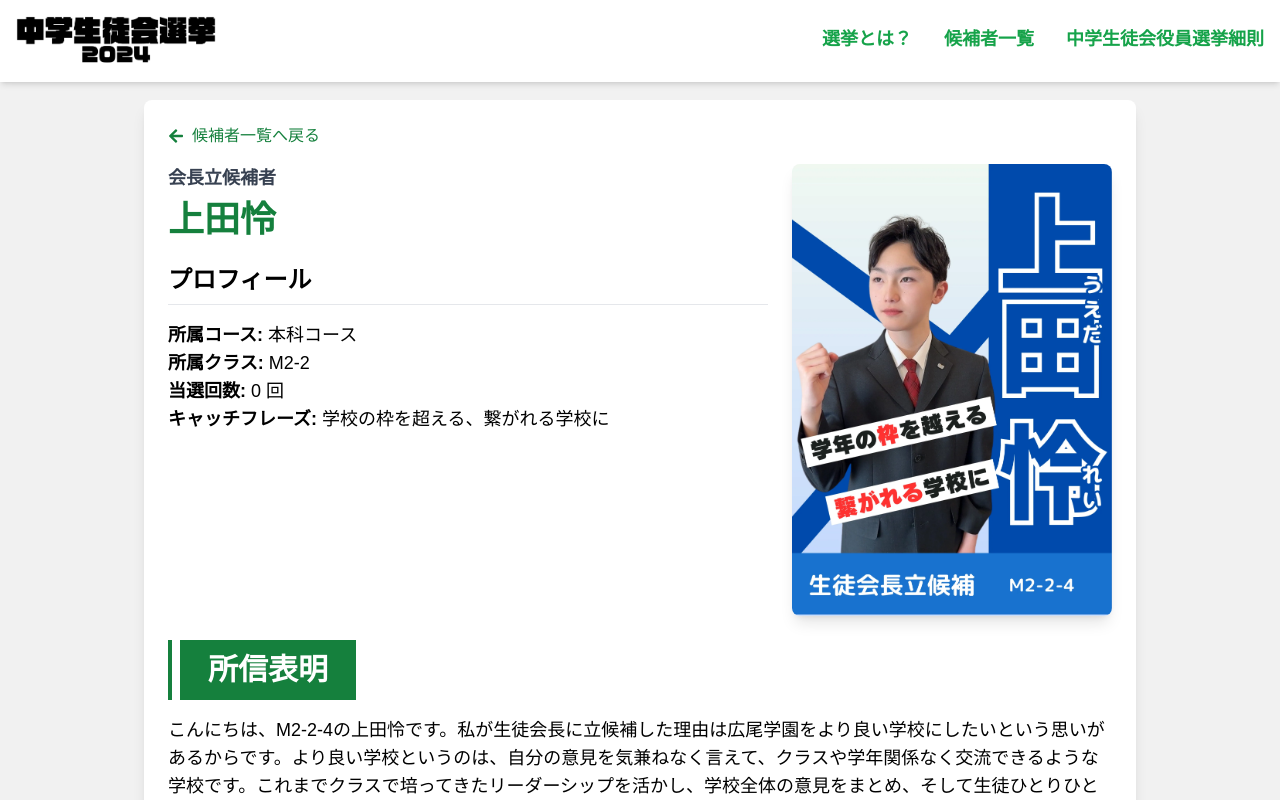
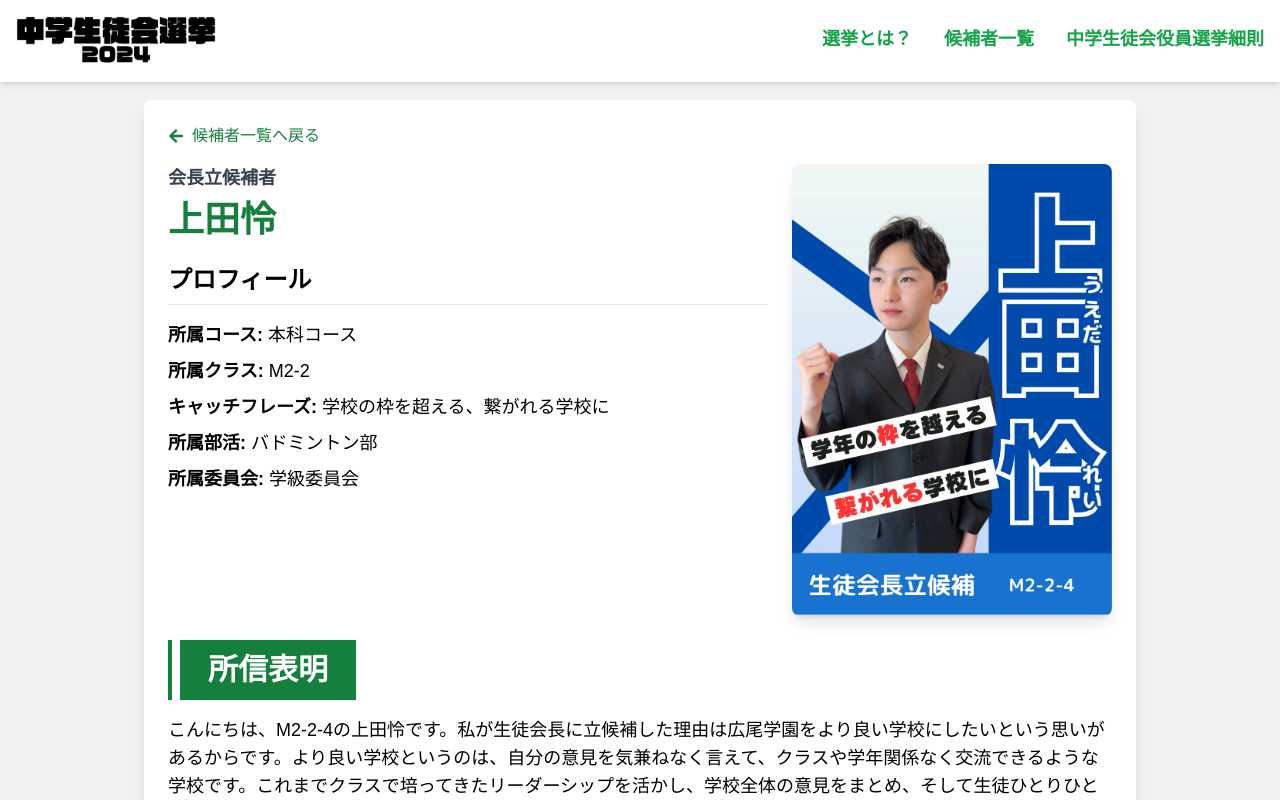
Before and after one commit to Natsusame/highschool-election-2025, a Next.js app: page /candidates/1 in a window 1280 px wide. Shown: the top 800 px of the page. Built offline with nearby package versions, Linux system fonts and the light colour scheme.

Commit message:
部活委員会追加

```diff
--- a/src/app/candidates/[id]/page.tsx
+++ b/src/app/candidates/[id]/page.tsx
@@ -13,8 +13,8 @@ const candidates = [
     "position": "会長",
     "course": "本科コース",
     "class": "M2-2",
-    "club": "無所属",
-    "committee": "無所属",
+    "club": "バドミントン部",
+    "committee": "学級委員会",
     "electionsWon": 0,
     "slogan": "学校の枠を超える、繋がれる学校に",
     "statement": "こんにちは、M2-2-4の上田怜です。私が生徒会長に立候補した理由は広尾学園をより良い学校にしたいという思いがあるからです。より良い学校というのは、自分の意見を気兼ねなく言えて、クラスや学年関係なく交流できるような学校です。これまでクラスで培ってきたリーダーシップを活かし、学校全体の意見をまとめ、そして生徒ひとりひとりがより充実した学校生活を送れるようにしたいと考えています。私だからこそできることを実現し、皆さんと共に広尾学園をさらに素晴らしい学校にしていきたいです。どうぞよろしくお願いします！",
@@ -27,8 +27,8 @@ const candidates = [
     "position": "新中三会計",
     "course": "医サイコース",
     "class": "M2-5",
-    "club": "無所属",
-    "committee": "無所属",
+    "club": "文芸イラスト部",
+    "committee": "生徒会本部",
     "electionsWon": 1,
     "slogan": "相談しやすい学園に",
     "statement": "こんにちは、会計候補の中学2年5組松本椿です。私は、去年生徒会役員を経験して生徒と役員の距離が遠いと感じたため、生徒が気軽に相談をできる学校を作りたいと思っています。そのために、アイデアボックスの周知や、相談しやすい意見箱にするためにシステムの改善をしたり、私自身が生徒と役員の橋渡し役になりたいと思っています。更に、会計として去年の経験を活かしけやき祭やクリスマス会の予算を管理し、課題を改善したいと思います。応援よろしくお願いします！",
@@ -41,8 +41,8 @@ const candidates = [
     "position": "新中三書記",
     "course": "本科コース",
     "class": "M2-1",
-    "club": "無所属",
-    "committee": "無所属",
+    "club": "ダンス部",
+    "committee": "衛生委員会",
     "electionsWon": 0,
     "slogan": "学園生活をもっと楽しくする！",
     "statement": "生徒会に立候補した鹿郷浬央です。私が生徒会に立候補した理由は、より快適で楽しい学校生活を実現するためです。私は、学校生活で不便に感じたところをどんどん改善していきます。例として、内庭にベンチを増設し、食堂の混雑緩和を目指すことや、スポーツフェスティバルのモニターの増設、けやき祭の演技発表の座席やチケットの取得方法の改善などを考えています。皆さんの学校生活がより楽しくなるよう努力するので、応援よろしくお願いします。",
@@ -55,7 +55,7 @@ const candidates = [
     "position": "新中三書記",
     "course": "本科コース",
     "class": "M2-3",
-    "club": "無所属",
+    "club": "剣道部",
     "committee": "無所属",
     "electionsWon": 0,
     "slogan": "",
@@ -69,8 +69,8 @@ const candidates = [
     "position": "副会長",
     "course": "本科コース",
     "class": "M1-4",
-    "club": "無所属",
-    "committee": "無所属",
+    "club": "卓球部、日本語ディベート部",
+    "committee": "学級委員会",
     "electionsWon": 0,
     "slogan": "生徒が創る広尾学園へ",
     "statement": "こんにちは、副会長候補の亀甲愛奈です。私は、様々な仕事をされている生徒会の先輩方を見て、生徒会の仕事にやりがいがありそうだと感じ、学校を私なりにより良くしたいと思いました。そこで、会長を補佐する立場となる副会長であれば、私の強みである行動力を活かせると考え、副会長に立候補することを決めました。私が副会長になったら、「生徒会のやっていることをわかりやすくする」「全校生徒の意見を直接生徒会へ届ける方法を明確に提示する」という2つのことを柱に活動をしたいと考えています。あなたの一票で学校が変わります！ぜひ、応援をよろしくお願いします。",
@@ -83,7 +83,7 @@ const candidates = [
     "position": "副会長",
     "course": "SGコース",
     "class": "M1-6",
-    "club": "無所属",
+    "club": "吹奏楽部、卓球部",
     "committee": "無所属",
     "electionsWon": 0,
     "slogan": "誰もが活躍できる学校へ！",
@@ -98,7 +98,7 @@ const candidates = [
     "course": "本科コース",
     "class": "M1-2",
     "club": "無所属",
-    "committee": "無所属",
+    "committee": "図書委員会",
     "electionsWon": 0,
     "slogan": "毎日に心踊る広尾学園を！",
     "statement": "中学1年2組の古瀬遥です。私は広尾学園中学校に入学してからこの8ヶ月間、様々な経験をしてきました。その中でも特に印象深かったのはけやき祭でした。私はけやき祭を行っていく中で、けやき祭を企画、実行している生徒会の皆様の姿や、朝夕と部活に励む同級生の姿を見て、自分も一歩踏み出して何かをしてみたいと思うようになりました。周りの人たちが準備してくれたことをただこなしていくのではなく、これからは自分も生徒会の一員として関わり、この学校の魅力をさらに引き出していきたいと思い、私は生徒会に立候補します。社会の環境が大きく変わっていく中で、生徒会活動を通じて、広尾学園中学校に通う生徒のみんながこの学校で過ごす時間を更に楽しいものにしていきたいと考えます。学校に通い、日々成長していくことに少しでも役に立つことができる生徒会運営にあたっては予算と日々の記録が必要です。予算管理、報告書作成といった仕事を皆様の意見を聞きながら、周りの生徒会メンバーと助け合い、時には議論しながら、協力とコミュニケーションをもとに活動して参りたいと思います。 これからも、そしていつまでも楽しい広尾学園を！ よろしくお願い致します。",
@@ -111,7 +111,7 @@ const candidates = [
     "position": "新中一会計",
     "course": "本科コース",
     "class": "M1-3",
-    "club": "無所属",
+    "club": "ディベート部、卓球部",
     "committee": "無所属",
     "electionsWon": 0,
     "slogan": "自分たちの学校は自分達で作る！",
@@ -125,7 +125,7 @@ const candidates = [
     "position": "新中二書記",
     "course": "本科コース",
     "class": "M1-2",
-    "club": "無所属",
+    "club": "卓球部、ESS",
     "committee": "無所属",
     "electionsWon": 0,
     "slogan": "生徒が輝ける学園へ",
@@ -139,8 +139,8 @@ const candidates = [
     "position": "新中二書記",
     "course": "医サイコース",
     "class": "M1-5",
-    "club": "無所属",
-    "committee": "無所属",
+    "club": "チアリーディング部",
+    "committee": "学級委員会",
     "electionsWon": 0,
     "slogan": "",
     "statement": "こんにちは。この度、生徒会書記に立候補しました、中学1年五組の髙橋祐希です。私が生徒会に入りたいと思った理由は2つあります。1つは、人脈を広げたいからです。生徒会役員になれば、学年を問わず、多くの人と交流できると考えました。もう一つは、広尾学園のことをもっと知ってもらいたいからです。書記の主な仕事は、生徒会誌の作成です。生徒会誌を通してクラスや部活をもっと知ってもらうことで、互いの親睦を深めることができると考えています。ぜひ、ご投票お願いします。",
@@ -197,7 +197,7 @@ const CandidateDetail = () => {
             <h1 className="text-4xl text-green-700 font-bold">{candidate.name}</h1>
             <div className="mt-6">
               <h2 className="text-2xl font-semibold border-b pb-2">プロフィール</h2>
-              <ul className="mt-4 text-lg">
+                <ul className="mt-4 text-lg space-y-2">
                 <li>
                   <strong>所属コース:</strong> {candidate.course}
                 </li>
@@ -205,10 +205,13 @@ const CandidateDetail = () => {
                   <strong>所属クラス:</strong> {candidate.class}
                 </li>
                 <li>
-                  <strong>当選回数:</strong> {candidate.electionsWon} 回
+                  <strong>キャッチフレーズ:</strong> {candidate.slogan}
                 </li>
                 <li>
-                  <strong>キャッチフレーズ:</strong> {candidate.slogan}
+                  <strong>所属部活:</strong> {candidate.club}
+                </li>
+                <li>
+                  <strong>所属委員会:</strong> {candidate.committee}
                 </li>
               </ul>
             </div>
```
